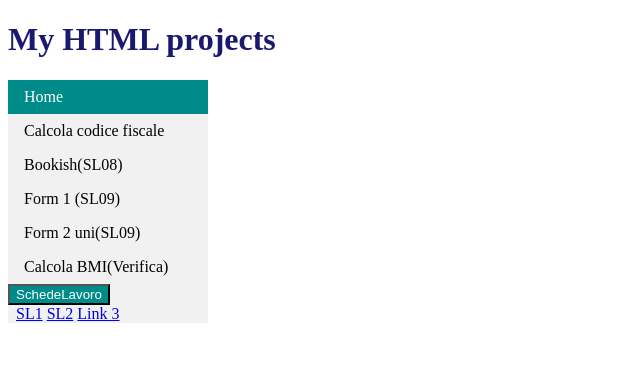
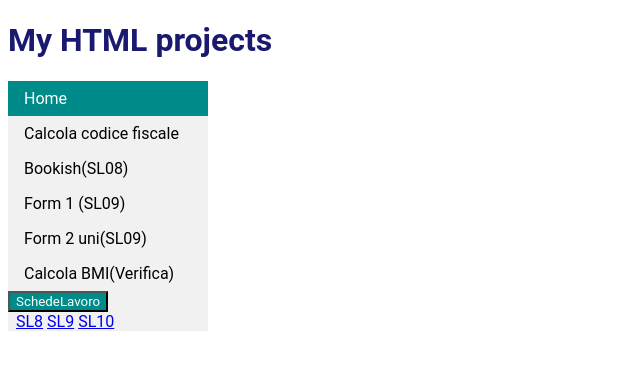
Before and after one commit to edoardo-mileto/RaccoltaProgetti, a plain HTML site: page index.html in a window 1280 px wide. Both pictures are taken after a click on the button "SchedeLavoro". Shown: the whole page, without its empty margins (0-640 px from the left). Drawn offline with Linux system fonts and the light colour scheme.

Commit message:
Font updated

```diff
--- a/index.html
+++ b/index.html
@@ -6,6 +6,9 @@
     <meta charset="UTF-8">
     <meta name="viewport" content="width=device-width, initial-scale=1.0">
     <style>
+        html *{
+            font-family: Roboto
+        }
         h1{
             color: midnightblue;
 
@@ -61,9 +64,9 @@
         <i class="fa fa-caret-down"></i>
     </button>
     <div class="dropdown-container">
-        <a href="#">SL1</a>
-        <a href="#">SL2</a>
-        <a href="#">Link 3</a>
+        <a href="#">SL8</a>
+        <a href="#">SL9</a>
+        <a href="#">SL10</a>
     </div>
 </ul>
 </div>
```
